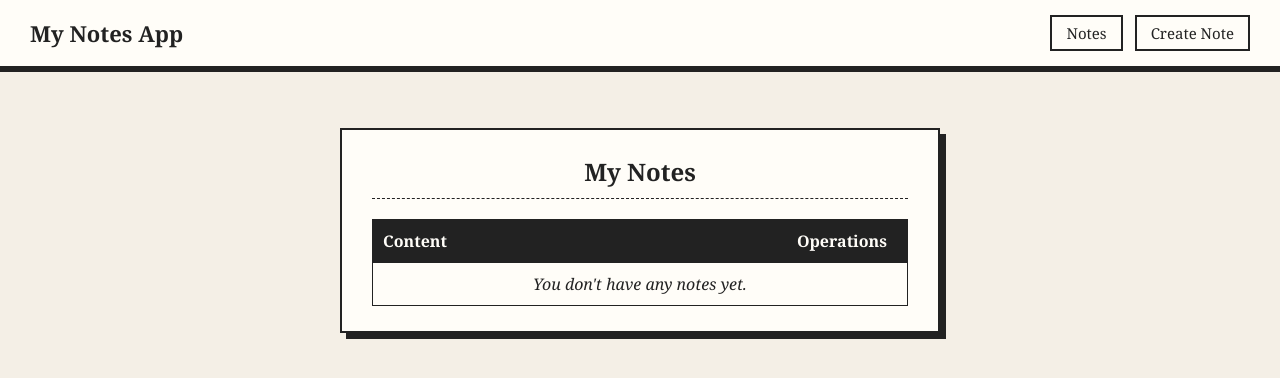
After one commit to abdessamadachaha/notes, a PHP site: page /notesv/index.php in a window 1280 px wide. The commit adds this page. Shown: the top 378 px of the page. Run offline with PHP 8.4, Linux system fonts and the light colour scheme.

Commit message:
feat(notes): implement user-specific note creation, listing, and deletion

```diff
--- /dev/null
+++ b/views/notesv/index.php
@@ -0,0 +1,125 @@
+<?php
+    ob_start();
+?>
+
+<style>
+    body {
+        background: #f4efe6;
+        font-family: Georgia, "Times New Roman", serif;
+        color: #222;
+    }
+
+    .notes-box {
+        width: 600px;
+        max-width: 90%;
+        margin: 60px auto;
+        padding: 25px 30px;
+        background: #fffdf8;
+        border: 2px solid #222;
+        box-shadow: 6px 6px 0 #222;
+        box-sizing: border-box;
+    }
+
+    .notes-box h2 {
+        margin: 0 0 20px;
+        padding-bottom: 10px;
+        text-align: center;
+        border-bottom: 1px dashed #222;
+    }
+
+    .notes-box table {
+        width: 100%;
+        border-collapse: collapse;
+    }
+
+    .notes-box th,
+    .notes-box td {
+        padding: 10px;
+        text-align: left;
+        border: 1px solid #222;
+        word-break: break-word;
+    }
+
+    .notes-box th {
+        background: #222;
+        color: #fffdf8;
+    }
+
+    .notes-box th:last-child,
+    .notes-box td:last-child {
+        width: 110px;
+        text-align: center;
+    }
+
+    .notes-box tbody tr:nth-child(even) {
+        background: #f4efe6;
+    }
+
+    .notes-box tbody tr:hover {
+        background: #fff8dc;
+    }
+
+    .notes-box .empty {
+        text-align: center;
+        font-style: italic;
+    }
+
+    .notes-box td form {
+        margin: 0;
+    }
+
+    .notes-box input[type="submit"] {
+        padding: 6px 12px;
+        background: #222;
+        color: #fffdf8;
+        border: 2px solid #222;
+        font-family: inherit;
+        font-size: 14px;
+        cursor: pointer;
+    }
+
+    .notes-box input[type="submit"]:hover {
+        background: #f6d5cf;
+        color: #222;
+    }
+</style>
+
+<div class="notes-box">
+    <h2>My Notes</h2>
+
+    <table>
+        <thead>
+            <tr>
+                <th>Content</th>
+                <th>Operations</th>
+            </tr>
+        </thead>
+
+        <tbody>
+            <?php if (empty($notes)): ?>
+                <tr>
+                    <td colspan="2" class="empty">You don't have any notes yet.</td>
+                </tr>
+            <?php else: ?>
+                <?php foreach($notes as $note): ?>
+                    <tr>
+                        <td><?= htmlspecialchars($note->body) ?></td>
+                        <td>
+                            <form action="/notes/main.php?action=delete" method="post"
+                                  onsubmit="return confirm('Delete this note?');">
+                                <input type="hidden" name="id" value="<?= (int) $note->note_id ?>">
+                                <input type="submit" value="Delete" name="delete">
+                            </form>
+                        </td>
+                    </tr>
+                <?php endforeach; ?>
+            <?php endif; ?>
+        </tbody>
+    </table>
+</div>
+
+<?php
+    $title = "List of Notes";
+    $content = ob_get_clean();
+    require __DIR__. "/../users/layer.php";
+?>
--- a/views/users/auth/login.php
+++ b/views/users/auth/login.php
@@ -130,6 +130,6 @@
 <?php
     $title = "Login";
     $content = ob_get_clean();
-    require __DIR__. "/../layer.php";
+    require __DIR__. "/layer.php";
 ?>
 ?>
--- a/views/users/auth/signup.php
+++ b/views/users/auth/signup.php
@@ -134,5 +134,5 @@
 <?php
     $title = "SignUp";
     $content = ob_get_clean();
-    require __DIR__. "/../layer.php";
+    require __DIR__. "/layer.php";
 ?>
--- a/views/users/layer.php
+++ b/views/users/layer.php
@@ -2,11 +2,70 @@
 <html lang="en">
 <head>
     <meta charset="UTF-8">
-    <meta name="viewport" content="width=device-width, initial-scale=1.0">
-    <title><?= $title ?></title>
+    <meta name="viewport" content="width=device-width, initial-scale=1">
+    <title><?= htmlspecialchars($title ?? 'Notes') ?></title>
+
+    <style>
+        body {
+            margin: 0;
+            background: #f4efe6;
+            font-family: Georgia, "Times New Roman", serif;
+            color: #222;
+        }
+
+        .header {
+            display: flex;
+            justify-content: space-between;
+            align-items: center;
+            flex-wrap: wrap;
+            gap: 10px;
+            padding: 15px 30px;
+            background: #fffdf8;
+            border-bottom: 2px solid #222;
+            box-shadow: 0 4px 0 #222;
+        }
+
+        .header .logo {
+            margin: 0;
+            font-size: 22px;
+            font-weight: bold;
+        }
+
+        .header nav {
+            display: flex;
+            gap: 12px;
+        }
+
+        .header nav a {
+            padding: 6px 14px;
+            color: #222;
+            text-decoration: none;
+            border: 2px solid #222;
+            font-size: 15px;
+        }
+
+        .header nav a:hover,
+        .header nav a.active {
+            background: #222;
+            color: #fffdf8;
+        }
+    </style>
 </head>
 <body>
-    <?= $content ?>
+
+    <header class="header">
+        <h1 class="logo">My Notes App</h1>
+
+        <nav>
+            <a href="/notes/main.php?action=notes">Notes</a>
+
+            <a href="/notes/main.php?action=create">Create Note</a>
+        </nav>
+    </header>
+
+    <main>
+        <?= $content ?>
+    </main>
 
 </body>
 </html>
```
Also changed, not shown: controllers/noteController.php (+94 -0 lines), main.php (+7 -3 lines), models/NoteModel.php (+1 -11 lines), views/dashbord.php (+70 -4 lines), views/notesv/create.php (added, +110 -0 lines), views/users/auth/layer.php (added, +71 -0 lines).
